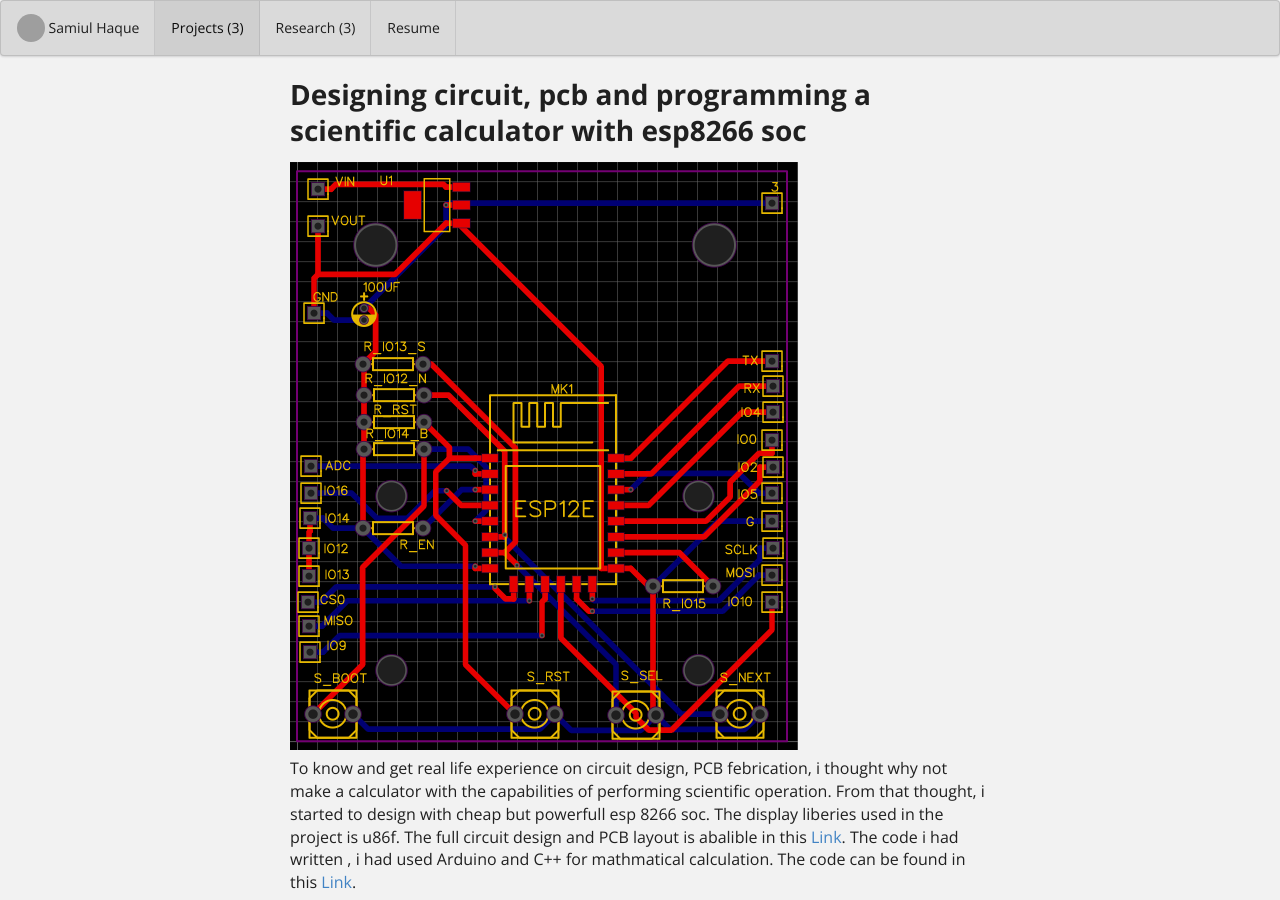
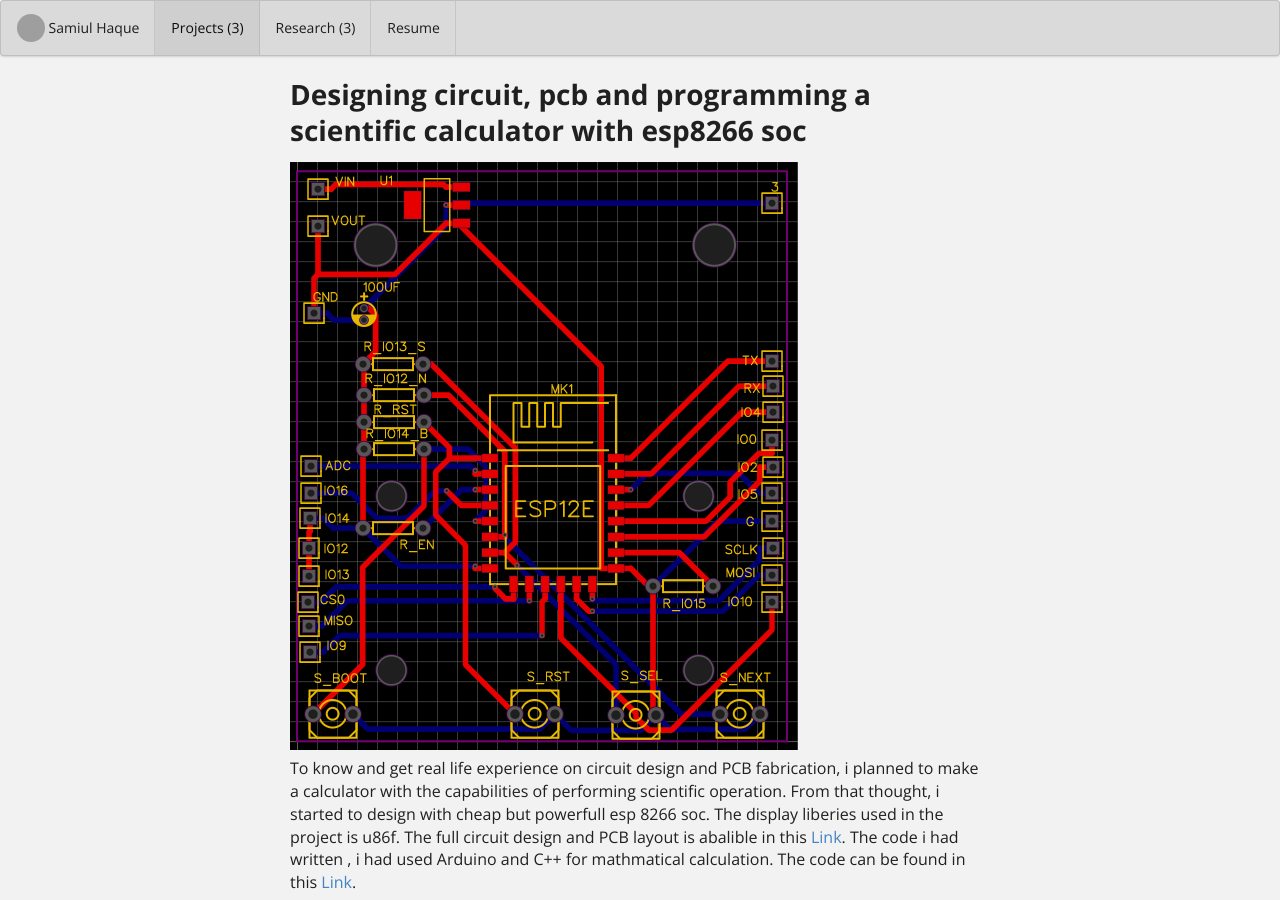
Before and after one commit to samiulextreem/samiulextreem.github.io, a Jekyll site: the page built from projects/project-3.md, in a window 1280 px wide. Built offline with Jekyll 4.4.1, drawn with Linux system fonts in a browser that asks for light colours; grey boxes are pictures that could not be loaded.

Commit message:
Update project-3.md

```diff
--- a/projects/project-3.md
+++ b/projects/project-3.md
@@ -21,4 +21,4 @@
 
 
 
-To know and get real life experience on circuit design, PCB febrication, i thought why not make a calculator with the capabilities of performing scientific operation. From that thought, i started to design with cheap but powerfull esp 8266 soc. The display liberies used in the project is u86f. The full circuit design and PCB layout is abalible in this [Link](https://easyeda.com/samiulextreem/Device_advance). The code i had written , i had used Arduino and C++ for mathmatical calculation. The code can be found in this [Link](https://github.com/samiulextreem/Device_advance).
+To know and get real life experience on circuit design and  PCB fabrication, i planned to make a calculator with the capabilities of performing scientific operation. From that thought, i started to design with cheap but powerfull esp 8266 soc. The display liberies used in the project is u86f. The full circuit design and PCB layout is abalible in this [Link](https://easyeda.com/samiulextreem/Device_advance). The code i had written , i had used Arduino and C++ for mathmatical calculation. The code can be found in this [Link](https://github.com/samiulextreem/Device_advance).
```
